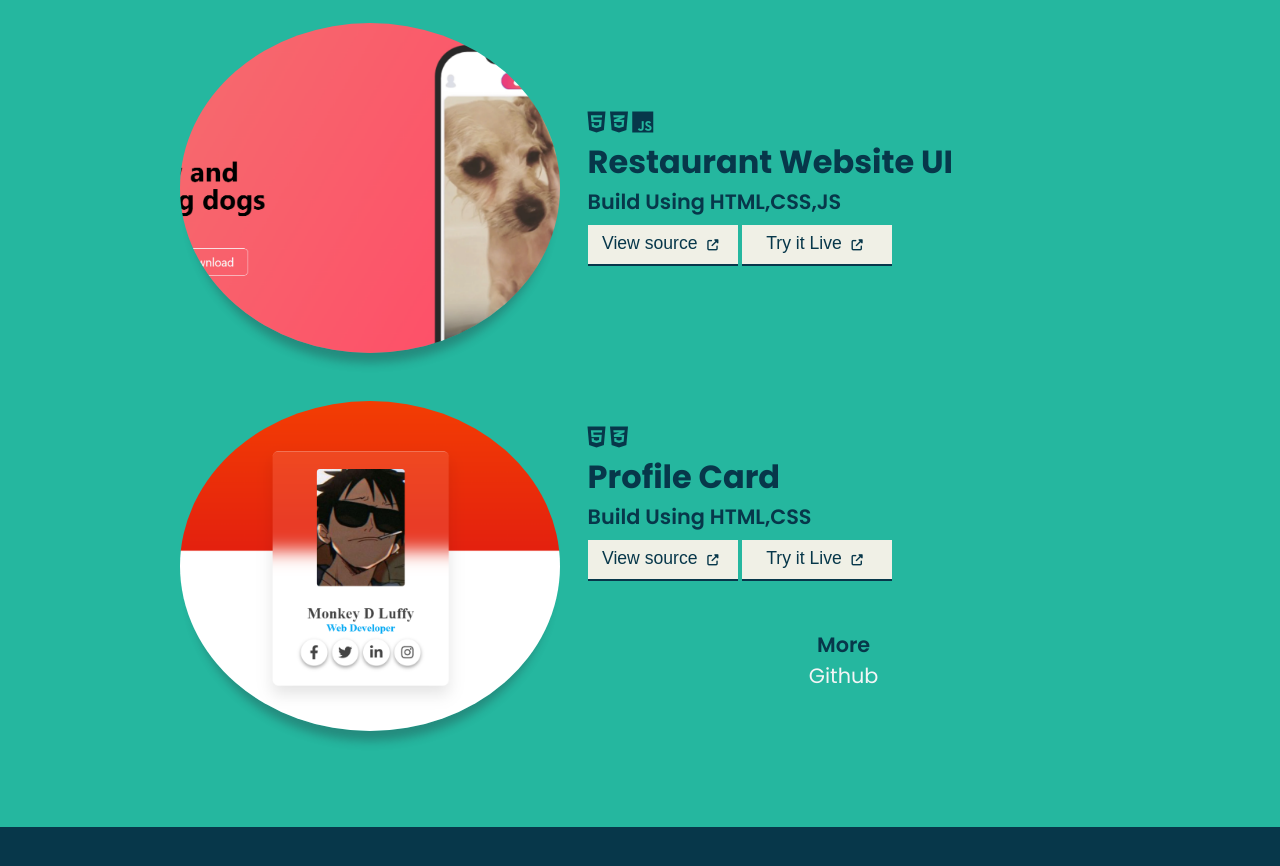
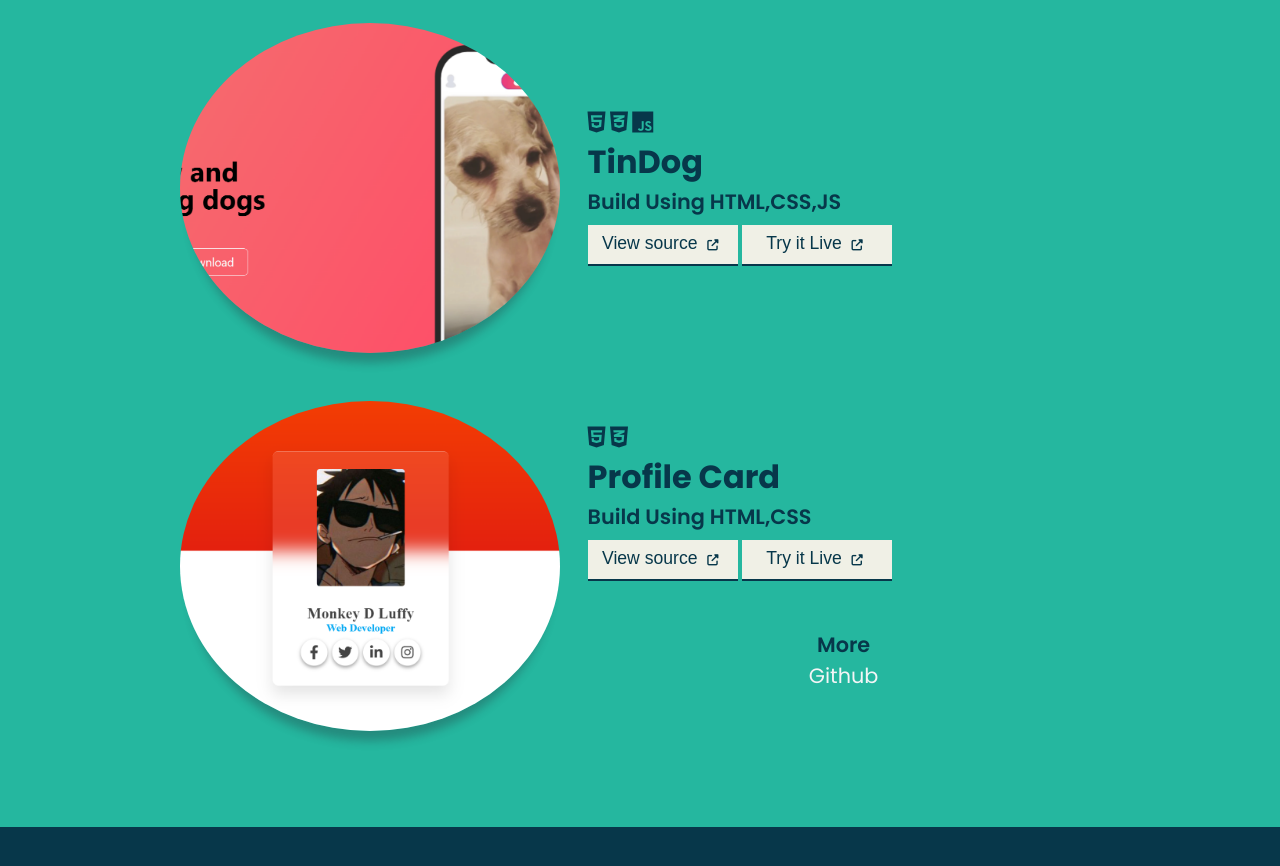
Before and after one commit to venkupudi/My-Portfolio, a plain HTML site: page index.html in a window 1280 px wide. Shown: the part 1780-2646 px from the top of the page. Drawn offline with nearby package versions, Linux system fonts and the light colour scheme; a script that the page names is missing.

Commit message:
Update index.html

```diff
--- a/index.html
+++ b/index.html
@@ -119,7 +119,7 @@
             <i class="fab fa-html5"></i>
             <i class="fab fa-css3-alt"></i>
             <i class="fab fa-js"></i>
-            <h2>Restaurant Website UI</h2>
+            <h2>TinDog</h2>
             <p>Build Using HTML,CSS,JS</p>
             <button><a href="https://github.com/venkupudi/Dogs-Website.git" target="blank">View source <i
                   class="fas fa-external-link-alt"></i></a>
```
